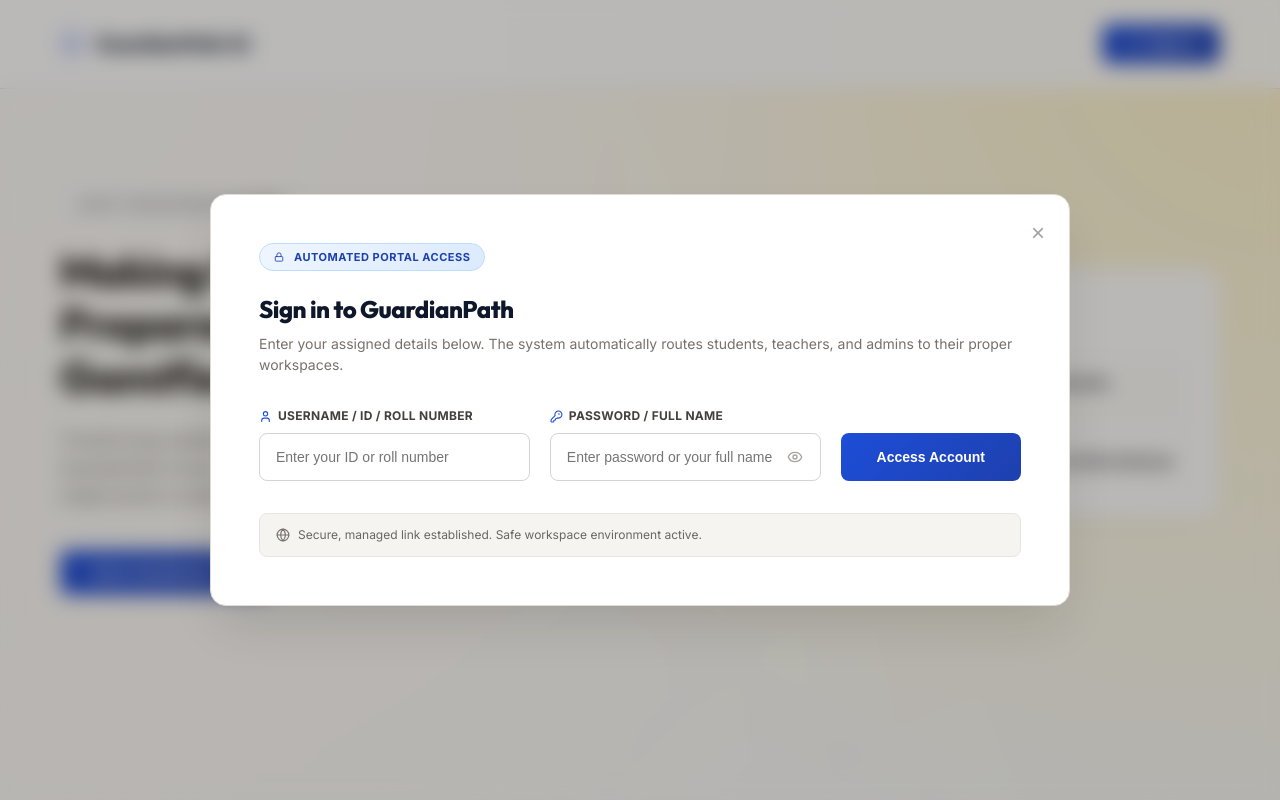
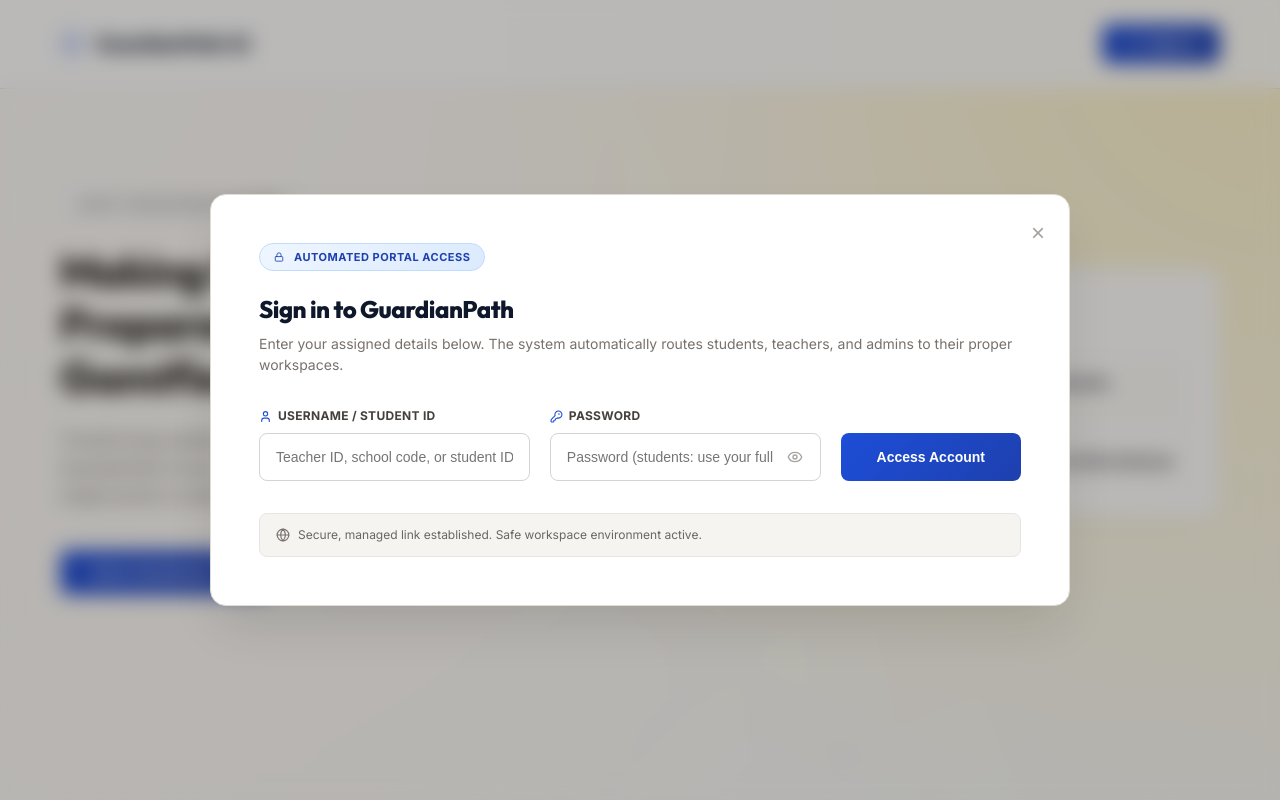
Before and after one commit to NiranjanRSoorej06/Evaquate, a React (Vite) app in the folder client/: page / in a window 1280 px wide. Both pictures are taken after a click on the button "Enter Dashboard". Shown: the top 800 px of the page. Built offline with nearby package versions, Linux system fonts and the light colour scheme; no server answers.

Commit message:
Student Login Id is now based on student_id and not roll number

```diff
--- a/client/src/components/Auth.jsx
+++ b/client/src/components/Auth.jsx
@@ -397,13 +397,13 @@
             <form onSubmit={handleSubmit} className="auth-horizontal-form">
               <div className="field-group">
                 <label className="field-label">
-                  <User size={13} color="#1d4ed8" /> Username / ID / Roll Number
+                  <User size={13} color="#1d4ed8" /> Username / Student ID
                 </label>
                 <div className="field-input-wrap">
                   <input
                     type="text"
                     className="field-input"
-                    placeholder="Enter your ID or roll number"
+                    placeholder="Teacher ID, school code, or student ID"
                     value={username}
                     onChange={(e) => setUsername(e.target.value)}
                     required
@@ -413,13 +413,13 @@
 
               <div className="field-group">
                 <label className="field-label">
-                  <KeyRound size={13} color="#1d4ed8" /> Password / Full Name
+                  <KeyRound size={13} color="#1d4ed8" /> Password
                 </label>
                 <div className="field-input-wrap">
                   <input
                     type={showPassword ? 'text' : 'password'}
                     className="field-input with-toggle"
-                    placeholder="Enter password or your full name"
+                    placeholder="Password (students: use your full name)"
                     value={password}
                     onChange={(e) => setPassword(e.target.value)}
                     required
--- a/client/src/components/TeacherDashboard.jsx
+++ b/client/src/components/TeacherDashboard.jsx
@@ -123,7 +123,7 @@
       });
       const data = await response.json();
       if (data.success) {
-        setSuccessMsg(`Student added successfully. ID: ${data.student?.id || 'generated'}`);
+        setSuccessMsg(`Student added. Login ID: ${data.student?.id || 'generated'} (password: name)`);
         setStudentName('');
         setStudentRollNo('');
         fetchTeacherData();
@@ -295,7 +295,7 @@
               <div className="panel-card">
                 <h3 style={{ margin: '0 0 8px 0', display: 'flex', alignItems: 'center', gap: '10px' }}><UserPlus size={20} color="#0284c7" /> Add Student</h3>
                 <p style={{ color: '#64748b', margin: '0 0 20px 0', fontSize: '14px' }}>
-                  Student ID is generated automatically as <strong>{user?.school_unique_code || user?.unique_code}_&lt;class&gt;_&lt;roll&gt;</strong>. Login password is the student&apos;s name.
+                  Students log in with their <strong>Student ID</strong> and password (their full name).
                 </p>
                 <form onSubmit={handleAddStudent}>
                   <div style={{ marginBottom: '16px' }}><label className="label-text">Student Name</label><input type="text" className="form-control" value={studentName} onChange={e => setStudentName(e.target.value)} required /></div>
@@ -310,13 +310,14 @@
                 <div style={{ overflowX: 'auto' }}>
                   <table>
                     <thead>
-                      <tr><th>Roll</th><th>Name</th><th>Fire Drill</th><th>Quiz</th><th></th></tr>
+                      <tr><th>Student ID</th><th>Roll</th><th>Name</th><th>Fire Drill</th><th>Quiz</th><th></th></tr>
                     </thead>
                     <tbody>
                       {students.length === 0 ? (
-                        <tr><td colSpan="5" style={{ textAlign: 'center', color: '#64748b', padding: '20px 0' }}>No students yet.</td></tr>
+                        <tr><td colSpan="6" style={{ textAlign: 'center', color: '#64748b', padding: '20px 0' }}>No students yet.</td></tr>
                       ) : students.map(student => (
                         <tr key={student.id}>
+                          <td style={{ fontFamily: 'monospace', fontSize: '12px', color: '#64748b' }}>{student.id}</td>
                           <td>{student.roll_no}</td>
                           <td>{student.name}</td>
                           <td>{getLatestScore(student, 'fire', 'drill') != null ? `${getLatestScore(student, 'fire', 'drill')} pts` : '?'}</td>
```
Also changed, not shown: 1 other file (tests, documents, lock files or other folders).
